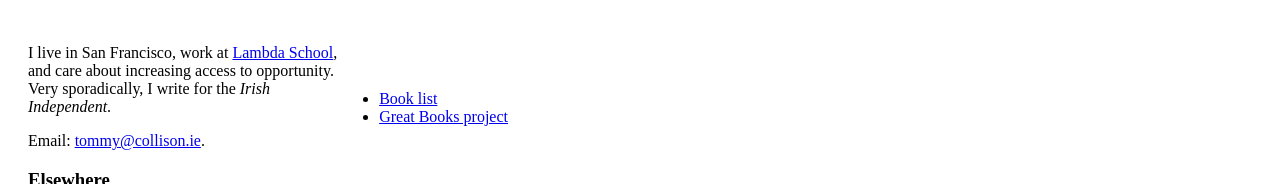
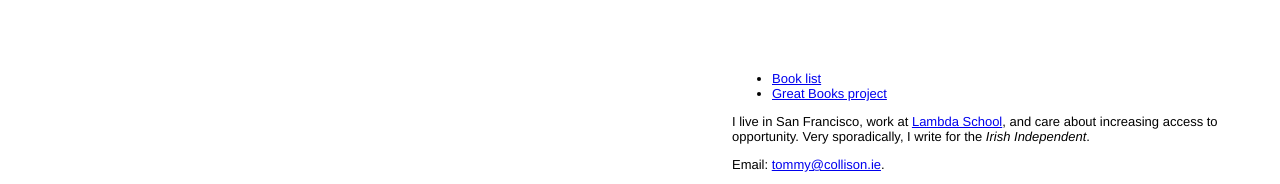
Before and after one commit to tommycollison/tommycollison.github.io, a plain HTML site: page index.html in a window 1280 px wide. Shown: the top 184 px of the page. Drawn offline with Linux system fonts and the light colour scheme.

Commit message:
edits menu and font

```diff
--- a/index.css
+++ b/index.css
@@ -1,6 +1,8 @@
 #left {
     width: 500px;
     padding: 20px;
+    font-family: Helvetica;
+    font-size: 13px;
 }
 
 #blockquote {
--- a/index.html
+++ b/index.html
@@ -14,10 +14,10 @@
     <title>Tommy Collison</title>
 </head>
   <body>
+    <div id="menu">
   <div id="left">
   <div id="content">
 
-    <div id="menu">
       <ul>
         <li><a href="/books">Book list</a></li>
         <li><a href="/greatbooks">Great Books project</a></li>
```
